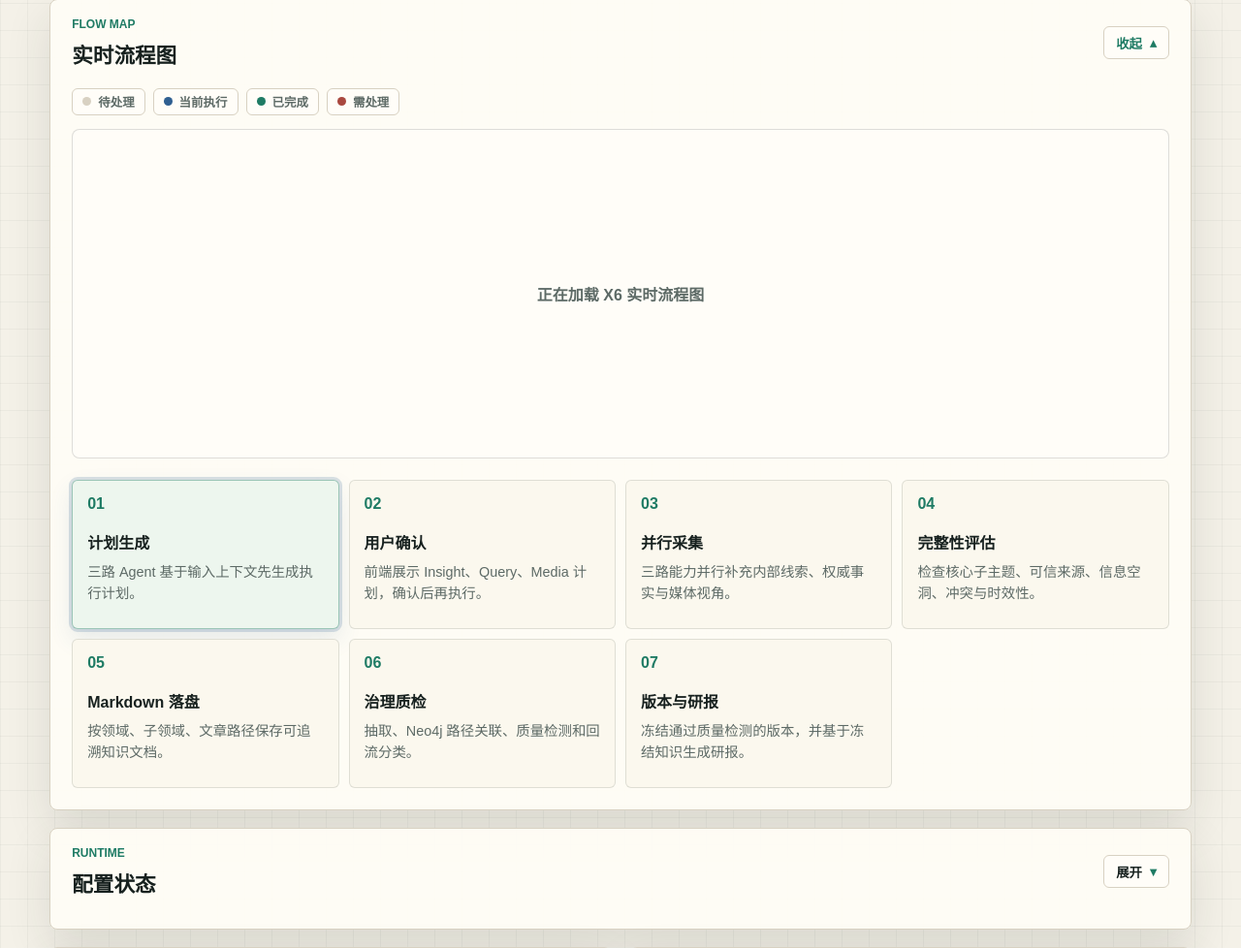
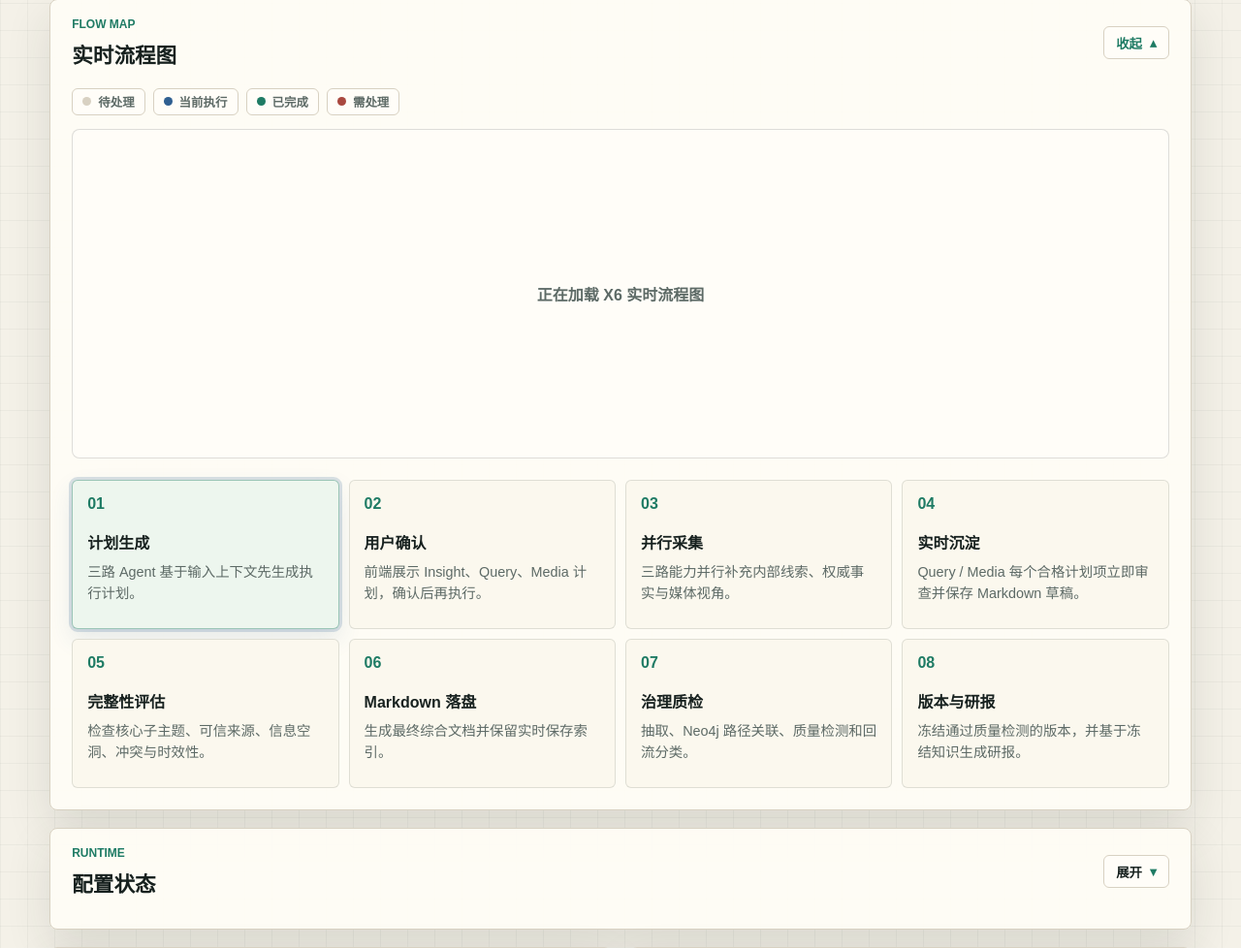
Before and after one commit to crabin/knowledgeforge, a Python web app: template knowledgeforge/templates/index.html in a window 1280 px wide. Shown: the part 192-1170 px from the top of the page at 97% size. Run offline with Jinja, Linux system fonts and the light colour scheme; the template is opened without the code that fills it, so the values that code supplies are empty; some libraries are stand-ins or nearby versions.

Commit message:
Improve realtime workflow step display

```diff
--- a/knowledgeforge/static/js/dashboard.js
+++ b/knowledgeforge/static/js/dashboard.js
@@ -25,10 +25,11 @@ const workflowSteps = [
   { id: "planning", order: "01", title: "计划生成", description: "三路 Agent 基于输入上下文先生成执行计划。" },
   { id: "awaiting_confirmation", order: "02", title: "用户确认", description: "展示 Insight、Query、Media 计划，确认后再执行。" },
   { id: "collecting", order: "03", title: "并行采集", description: "三路能力并行补充内部线索、权威事实与媒体视角。" },
-  { id: "evaluating", order: "04", title: "完整性评估", description: "检查核心子主题、可信来源、信息空洞、冲突与时效性。" },
-  { id: "writing", order: "05", title: "Markdown 落盘", description: "按领域、子领域、文章路径保存可追溯知识文档。" },
-  { id: "governing", order: "06", title: "治理质检", description: "抽取、Neo4j 路径关联、质量检测和回流分类。" },
-  { id: "versioning", order: "07", title: "版本与研报", description: "冻结通过质量检测的版本，并基于冻结知识生成研报。" },
+  { id: "realtime_saving", order: "04", title: "实时沉淀", description: "Query / Media 每个合格计划项立即审查并保存 Markdown 草稿。" },
+  { id: "evaluating", order: "05", title: "完整性评估", description: "检查核心子主题、可信来源、信息空洞、冲突与时效性。" },
+  { id: "writing", order: "06", title: "Markdown 落盘", description: "生成最终综合文档并保留实时保存索引。" },
+  { id: "governing", order: "07", title: "治理质检", description: "抽取、Neo4j 路径关联、质量检测和回流分类。" },
+  { id: "versioning", order: "08", title: "版本与研报", description: "冻结通过质量检测的版本，并基于冻结知识生成研报。" },
 ];
 
 async function requestJson(path, options = {}) {
@@ -126,6 +127,7 @@ function getNested(payload, path) {
 
 function renderSummary(payload) {
   const progress = summarizePlanProgress(payload);
+  const realtime = summarizeRealtimeSaves(payload);
   const items = [
     ["Task ID", payload.task_id || payload.task?.task_id || payload.intake_session?.task_id],
     ["Session ID", payload.session_id || payload.intake_session?.session_id],
@@ -138,6 +140,7 @@ function renderSummary(payload) {
     ["研报资格", getNested(payload, "post_storage_result.version_record.report_eligible")],
     ["错误", payload.error],
     ["计划进度", progress],
+    ["实时保存", realtime],
   ].filter(([, value]) => value !== undefined && value !== null && value !== "");
 
   if (!items.length) {
@@ -228,7 +231,7 @@ function formatConfigLabel(key) {
 function renderWorkflowMap(payload) {
   const events = normalizeWorkflowEvents(payload);
   const byStep = new Map(events.map((event) => [event.step_id, event]));
-  const current = payload.current_step || payload.task?.current_step || events.at(-1)?.step_id || "planning";
+  const current = getCurrentWorkflowStep(payload, events);
   renderWorkflowFallback(byStep, current);
   renderWorkflowX6(byStep, current);
 }
@@ -342,8 +345,8 @@ function getWorkflowPosition(index, compact, startX, startY, nodeWidth, nodeHeig
   if (compact) {
     return { x: startX, y: startY + index * (nodeHeight + rowGap) };
   }
-  const row = index < 4 ? 0 : 1;
-  const column = index < 4 ? index : 6 - index;
+  const row = Math.floor(index / 4);
+  const column = index % 4;
   return {
     x: startX + column * columnGap,
     y: startY + row * (nodeHeight + rowGap),
@@ -410,10 +413,41 @@ function getWorkflowEdgeAttrs(status) {
 
 function normalizeWorkflowEvents(payload) {
   const taskEvents = payload.workflow_events || payload.task?.workflow_events || [];
-  const logEvents = (payload.logs || payload.execution_log || payload.task?.execution_log || [])
+  const logs = payload.logs || payload.execution_log || payload.task?.execution_log || [];
+  const logEvents = logs
     .filter((entry) => entry.event === "workflow_step")
     .map((entry) => entry.details || {});
-  return [...taskEvents, ...logEvents].filter((event) => event.step_id);
+  const syntheticEvents = [];
+  const realtimeLogs = logs.filter((entry) => isRealtimeFileEvent(entry.event));
+  if (realtimeLogs.length) {
+    syntheticEvents.push({
+      step_id: "realtime_saving",
+      label: "实时文件审查与 Markdown 草稿保存",
+      status: realtimeLogs.some((entry) => entry.event.endsWith("_failed")) ? "blocked" : "completed",
+      timestamp: realtimeLogs.at(-1)?.timestamp || realtimeLogs.at(-1)?.details?.event_timestamp || "",
+    });
+  }
+  return [...taskEvents, ...logEvents, ...syntheticEvents].filter((event) => event.step_id);
+}
+
+function getCurrentWorkflowStep(payload, events) {
+  const current = payload.current_step || payload.task?.current_step || events.at(-1)?.step_id || "planning";
+  const logs = payload.logs || payload.execution_log || payload.task?.execution_log || [];
+  const latestEvent = logs.at(-1)?.event || "";
+  if (current === "collecting" && isRealtimeFileEvent(latestEvent)) {
+    return "realtime_saving";
+  }
+  return current;
+}
+
+function isRealtimeFileEvent(event) {
+  return [
+    "query_realtime_file_reviewed",
+    "query_realtime_file_failed",
+    "media_realtime_file_reviewed",
+    "media_realtime_file_failed",
+    "realtime_file_reviewed",
+  ].includes(event);
 }
 
 function renderAgentPlans(payload) {
@@ -433,12 +467,15 @@ function renderAgentPlans(payload) {
       const targets = (item.targets || item.search_targets || []).map((target) => `<li>${escapeHtml(target)}</li>`).join("");
       const criteria = (item.success_criteria || []).map((criterion) => `<li>${escapeHtml(criterion)}</li>`).join("");
       const attempts = (item.attempts || []).map((attempt) => `<li>${escapeHtml(attempt.query)}：${escapeHtml(attempt.hits)} 条命中</li>`).join("");
+      const savedPaths = (item.saved_paths || []).map((path) => `<li>${escapeHtml(path)}</li>`).join("");
+      const skippedCount = (item.skipped_sources || []).length;
+      const realtimeStatus = item.realtime_status ? `<span class="realtime-status ${escapeHtml(item.realtime_status)}">${escapeHtml(formatRealtimeStatus(item.realtime_status, skippedCount))}</span>` : "";
       return `<article class="plan-card ${done ? "done" : active ? "active" : "pending"}">
         <div class="plan-card-head">
           <span class="checkmark" aria-hidden="true">${done ? "✓" : ""}</span>
           <div>
             <strong>${escapeHtml(item.agent_name)} · ${escapeHtml(item.plan_item_id || "P")}. ${escapeHtml(item.title || item.question)}</strong>
-            <span>${escapeHtml(statusLabel)}</span>
+            <span>${escapeHtml(statusLabel)}${realtimeStatus}</span>
           </div>
         </div>
         <div class="plan-query">${escapeHtml(item.query_or_action || item.google_query || "")}</div>
@@ -447,6 +484,7 @@ function renderAgentPlans(payload) {
           <div><b>满足标准</b><ul>${criteria || "<li>未提供</li>"}</ul></div>
         </div>
         ${attempts ? `<div class="plan-attempts"><b>执行记录</b><ul>${attempts}</ul></div>` : ""}
+        ${savedPaths ? `<div class="plan-saves"><b>实时保存</b><ul>${savedPaths}</ul></div>` : ""}
       </article>`;
     })
     .join("");
@@ -469,10 +507,19 @@ function buildAgentPlanItems(plans, payload) {
   }
   const queryLogs = payload.logs || payload.execution_log || payload.task?.execution_log || [];
   const queryItems = buildQueryPlanItems(queryLogs).map((item) => ({ ...item, agent_name: "QueryEngine" }));
+  const mediaItems = buildMediaPlanItems(queryLogs).map((item) => ({ ...item, agent_name: "MediaEngine" }));
   queryItems.forEach((queryItem) => {
     const index = items.findIndex((item) => item.agent_name === "QueryEngine" && item.plan_item_id === queryItem.plan_item_id);
     if (index >= 0) {
       items[index] = { ...items[index], ...queryItem, title: items[index].title || queryItem.question };
+    }
+  });
+  mediaItems.forEach((mediaItem) => {
+    const index = items.findIndex((item) => item.agent_name === "MediaEngine" && item.plan_item_id === mediaItem.plan_item_id);
+    if (index >= 0) {
+      items[index] = { ...items[index], ...mediaItem, title: items[index].title || mediaItem.title };
+    } else {
+      items.push(mediaItem);
     }
   });
   return items;
@@ -515,8 +562,97 @@ function buildQueryPlanItems(logs) {
         attempts: [...attempts, { query: details.query, hits: details.hits, status: details.status }],
       });
     }
+    if (entry.event === "query_realtime_file_reviewed" || entry.event === "query_realtime_file_failed") {
+      const key = details.plan_item_id || details.question;
+      if (!key) return;
+      const existing = items.get(key) || {};
+      items.set(key, {
+        ...existing,
+        ...details,
+        plan_item_id: details.plan_item_id || existing.plan_item_id || key,
+        realtime_status: entry.event.endsWith("_failed") ? "failed" : details.status || "saved",
+        saved_paths: details.saved_paths || existing.saved_paths || [],
+        skipped_sources: details.skipped_sources || existing.skipped_sources || [],
+      });
+    }
   });
   return Array.from(items.values());
+}
+
+function buildMediaPlanItems(logs) {
+  const items = new Map();
+  logs.forEach((entry) => {
+    const details = entry.details || {};
+    if (entry.event === "media_plan_item_started" || entry.event === "media_search_executed") {
+      const key = details.plan_item_id || mediaPlanItemId(details.platform_type, details.query, items);
+      if (!key) return;
+      const existing = items.get(key) || {};
+      const attempts = existing.attempts || [];
+      items.set(key, {
+        ...existing,
+        plan_item_id: key,
+        title: mediaPlanTitle(details.platform_type),
+        query_or_action: details.query || existing.query_or_action,
+        targets: mediaTargets(details.platform_type),
+        success_criteria: ["命中相关来源", "结果能补充观点或趋势语境"],
+        status: entry.event === "media_search_executed" ? "in_progress" : "in_progress",
+        attempts: entry.event === "media_search_executed"
+          ? [...attempts, { query: details.query, hits: details.hits, status: "completed" }]
+          : attempts,
+      });
+    }
+    if (entry.event === "media_realtime_file_reviewed" || entry.event === "media_realtime_file_failed") {
+      const key = details.plan_item_id || mediaPlanItemId(details.platform_type, details.query, items);
+      if (!key) return;
+      const existing = items.get(key) || {};
+      items.set(key, {
+        ...existing,
+        ...details,
+        plan_item_id: key,
+        title: existing.title || mediaPlanTitle(details.platform_type),
+        query_or_action: existing.query_or_action || details.query,
+        targets: existing.targets || mediaTargets(details.platform_type),
+        success_criteria: existing.success_criteria || ["命中相关来源", "结果能补充观点或趋势语境"],
+        status: details.status === "saved" ? "completed" : existing.status || "in_progress",
+        realtime_status: entry.event.endsWith("_failed") ? "failed" : details.status || "saved",
+        saved_paths: details.saved_paths || existing.saved_paths || [],
+        skipped_sources: details.skipped_sources || existing.skipped_sources || [],
+      });
+    }
+  });
+  return Array.from(items.values());
+}
+
+function mediaPlanItemId(platformType, query, items) {
+  const prefix = { social: "M-S", community: "M-C", blog: "M-B" }[platformType];
+  if (!prefix || !query) return "";
+  const existing = Array.from(items.values()).find((item) => item.query_or_action === query && item.plan_item_id?.startsWith(prefix));
+  if (existing) return existing.plan_item_id;
+  const count = Array.from(items.keys()).filter((key) => key.startsWith(prefix)).length + 1;
+  return `${prefix}${count}`;
+}
+
+function mediaPlanTitle(platformType) {
+  return {
+    social: "社交媒体观点检索",
+    community: "技术社区讨论检索",
+    blog: "博客与长文趋势检索",
+  }[platformType] || "媒体观点检索";
+}
+
+function mediaTargets(platformType) {
+  return {
+    social: ["社交讨论", "实时观点", "采用信号"],
+    community: ["社区共识", "争议点", "实践反馈"],
+    blog: ["趋势分析", "落地案例", "未来方向"],
+  }[platformType] || ["观点与趋势"];
+}
+
+function formatRealtimeStatus(status, skippedCount) {
+  if (status === "saved") return "已实时保存";
+  if (status === "skipped") return skippedCount ? `已审查，跳过 ${skippedCount} 个来源` : "已审查";
+  if (status === "failed") return "保存失败";
+  return status;
 }
 
 function summarizePlanProgress(payload) {
@@ -525,6 +661,15 @@ function summarizePlanProgress(payload) {
   const completed = items.filter((item) => item.status === "completed").length;
   const insufficient = items.filter((item) => item.status === "insufficient").length;
   return `${completed}/${items.length} 完成${insufficient ? `，${insufficient} 个需补检索` : ""}`;
+}
+
+function summarizeRealtimeSaves(payload) {
+  const logs = payload.logs || payload.execution_log || payload.task?.execution_log || [];
+  const reviewed = logs.filter((entry) => entry.event === "query_realtime_file_reviewed" || entry.event === "media_realtime_file_reviewed");
+  if (!reviewed.length) return "";
+  const savedCount = reviewed.reduce((count, entry) => count + ((entry.details?.saved_paths || []).length), 0);
+  const skippedCount = reviewed.reduce((count, entry) => count + ((entry.details?.skipped_sources || []).length), 0);
+  return `${savedCount} 个文件${skippedCount ? `，${skippedCount} 个来源跳过` : ""}`;
 }
 
 function renderExecutionLog(payload) {
--- a/knowledgeforge/templates/index.html
+++ b/knowledgeforge/templates/index.html
@@ -56,23 +56,28 @@
             <h3>并行采集</h3>
             <p>三路能力并行补充内部线索、权威事实与媒体视角。</p>
           </article>
+          <article class="flow-step" data-step-id="realtime_saving">
+            <span>04</span>
+            <h3>实时沉淀</h3>
+            <p>Query / Media 每个合格计划项立即审查并保存 Markdown 草稿。</p>
+          </article>
           <article class="flow-step" data-step-id="evaluating">
-            <span>04</span>
+            <span>05</span>
             <h3>完整性评估</h3>
             <p>检查核心子主题、可信来源、信息空洞、冲突与时效性。</p>
           </article>
           <article class="flow-step" data-step-id="writing">
-            <span>05</span>
+            <span>06</span>
             <h3>Markdown 落盘</h3>
-            <p>按领域、子领域、文章路径保存可追溯知识文档。</p>
+            <p>生成最终综合文档并保留实时保存索引。</p>
           </article>
           <article class="flow-step" data-step-id="governing">
-            <span>06</span>
+            <span>07</span>
             <h3>治理质检</h3>
             <p>抽取、Neo4j 路径关联、质量检测和回流分类。</p>
           </article>
           <article class="flow-step" data-step-id="versioning">
-            <span>07</span>
+            <span>08</span>
             <h3>版本与研报</h3>
             <p>冻结通过质量检测的版本，并基于冻结知识生成研报。</p>
           </article>
```
Also changed, not shown: findings.md (+6 -0 lines), knowledgeforge/static/css/dashboard.css (+34 -4 lines), progress.md (+23 -0 lines), task_plan.md (+4 -0 lines).
